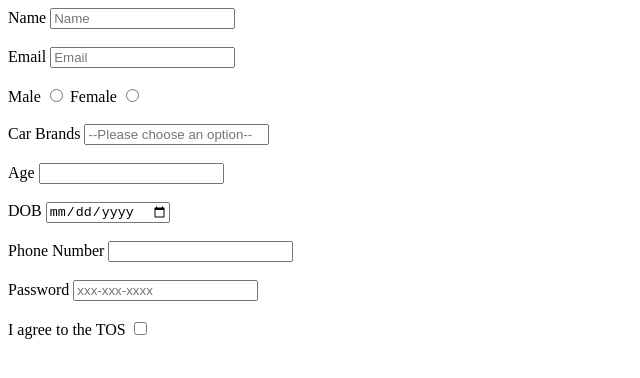
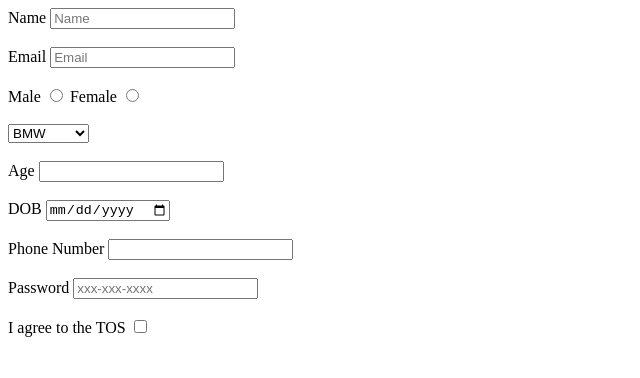
Before and after one commit to acciojob/signup-form-car-Maqshood, a website: page main.html in a window 1280 px wide. Shown: the whole page, without its empty margins (0-640 px from the left). Drawn offline with Linux system fonts and the light colour scheme.

Commit message:
created a submission

```diff
--- a/main.html
+++ b/main.html
@@ -21,8 +21,11 @@
 						<label for="gender_fr">Female</label>
 		<input type="radio" id="gender_f"  name="gender" required>
 		<br><br>
-				<label for="cars">Car Brands</label>
-		<input placeholder="--Please choose an option--" type="" id="cars" required>
+				<select placeholder="--Please choose an option--" type="" id="cars" required>
+	    <option>BMW</option>
+	    <option>Mercedes</option>
+	    <option>Supra</option>
+				</select>
 		<br><br>
 				<label for="age">Age</label>
 		<input placeholder="" type="number" id="age" required>
```
